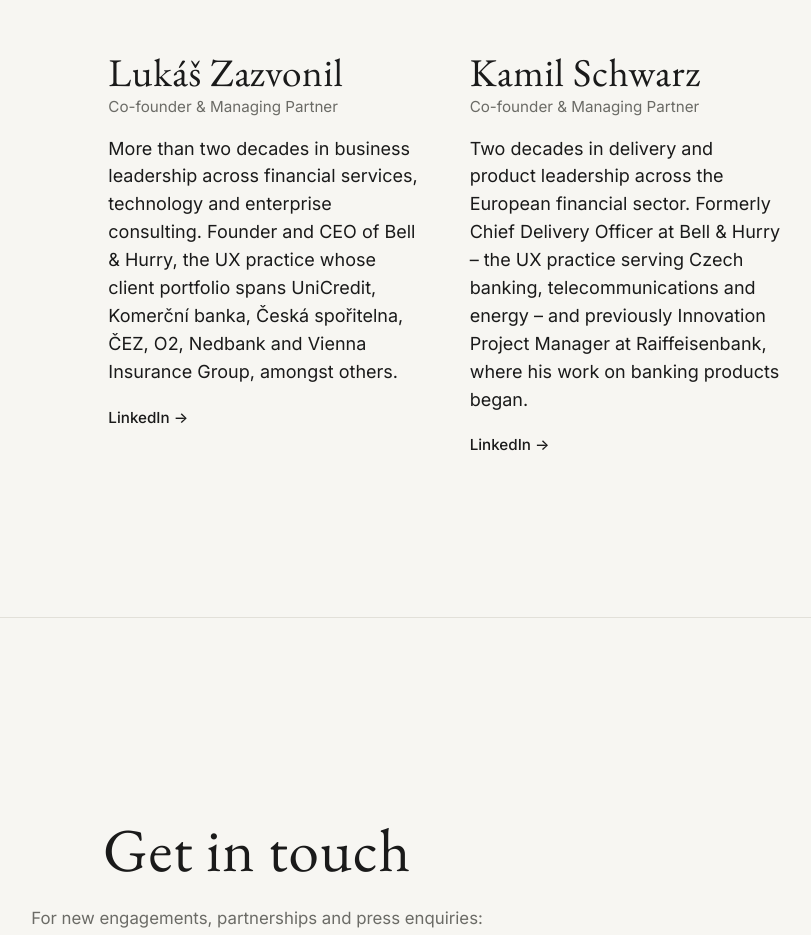
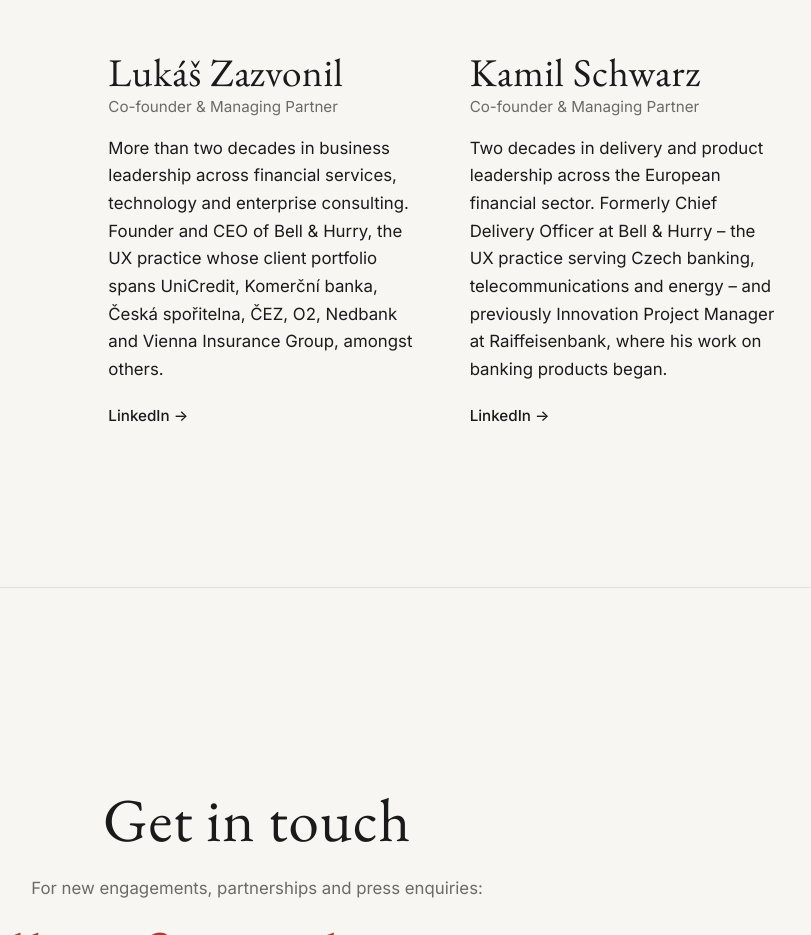
Before and after one commit to schwarzkamil-stack/foxontherun, a website: page index.html in a window 1280 px wide. Shown: the part 4160-5095 px from the top of the page, without its empty margins (383-1194 px from the left). Drawn offline with nearby package versions, Linux system fonts and the light colour scheme.

Commit message:
Fix founder bio font consistency

```diff
--- a/style.css
+++ b/style.css
@@ -563,6 +563,9 @@ p {
 }
 
 .founder-bio {
+  font-family: var(--font-sans);
+  font-size: 1.05rem;
+  line-height: 1.65;
   color: var(--text-primary);
   margin-bottom: 20px;
 }
```
